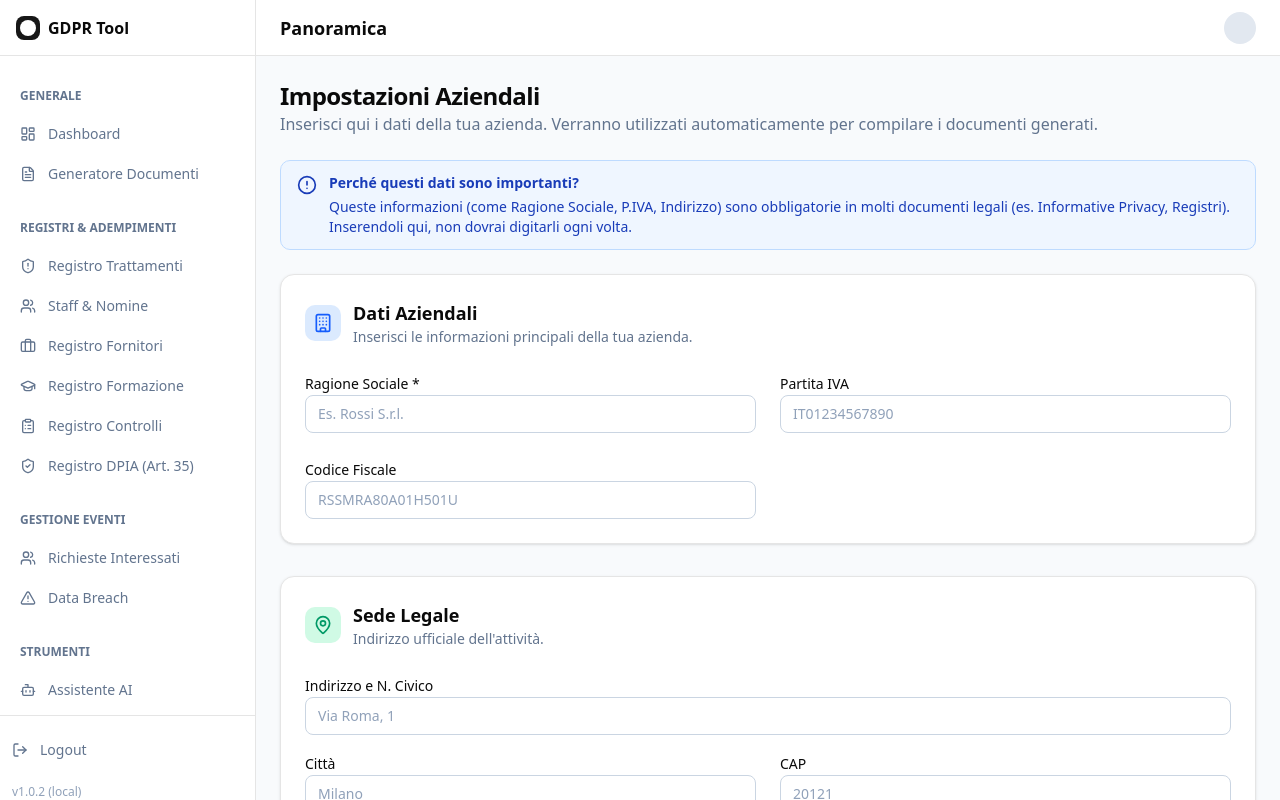
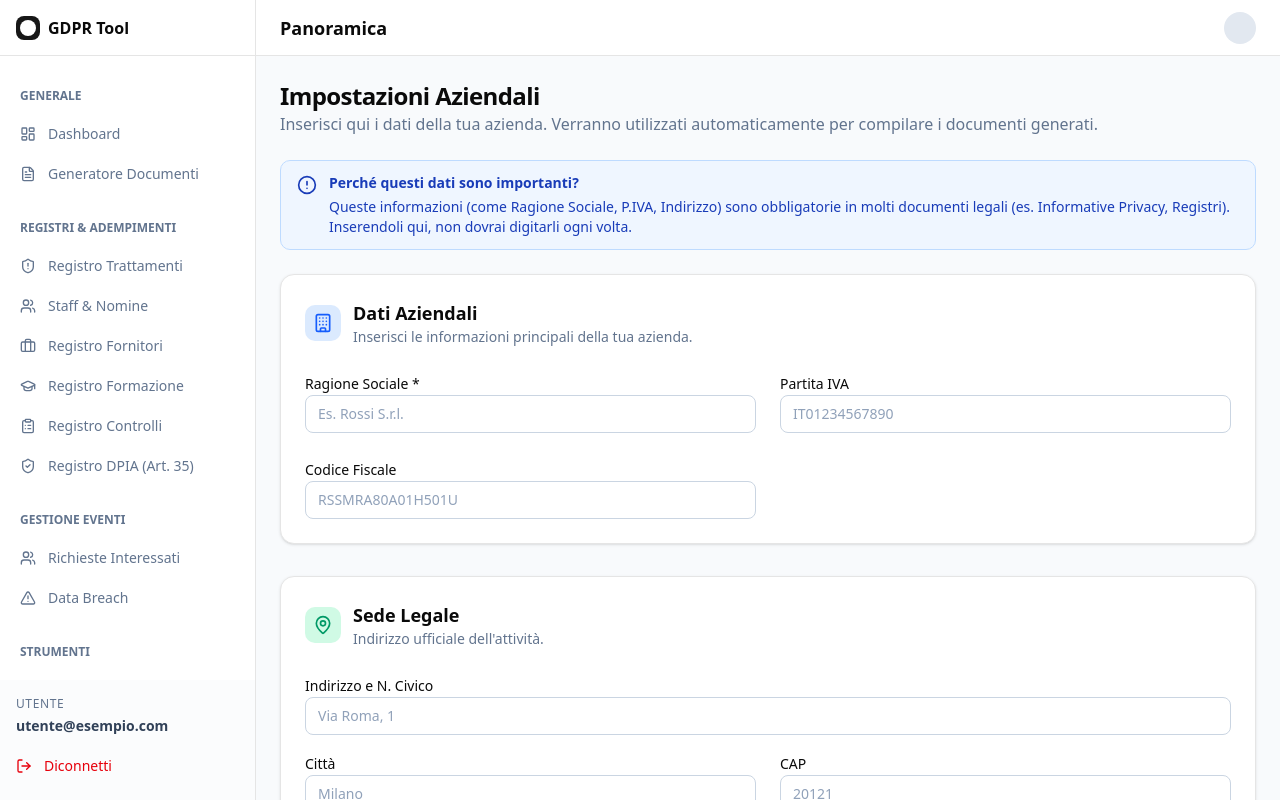
Before and after one commit to cristianolugara/gdpr, a Next.js app: page /dashboard/settings in a window 1280 px wide. Built offline with nearby package versions, Linux system fonts and the light colour scheme; no server answers.

Commit message:
feat: show user email in sidebar and simplify footer

```diff
--- a/src/app/dashboard/layout.tsx
+++ b/src/app/dashboard/layout.tsx
@@ -14,12 +14,17 @@ import {
     ClipboardList,
     ShieldCheck
 } from "lucide-react"
+import { createClient } from "@/lib/supabase/server"
 
-export default function DashboardLayout({
+export default async function DashboardLayout({
     children,
 }: {
     children: React.ReactNode
 }) {
+    const supabase = await createClient()
+    const { data: { user } } = await supabase.auth.getUser()
+    const userEmail = user?.email || 'utente@esempio.com'
+
     return (
         <div className="flex h-screen overflow-hidden bg-slate-50 dark:bg-slate-950">
             {/* Sidebar */}
@@ -128,14 +133,18 @@ export default function DashboardLayout({
                         </Link>
                     </nav>
                 </div>
-                <div className="mt-4 border-t pt-4">
-                    <button className="flex w-full items-center gap-3 rounded-lg px-3 py-2 text-sm font-medium text-slate-500 transition-all hover:text-slate-900 dark:text-slate-400 dark:hover:text-slate-50">
+                <div className="mt-4 border-t/20 border-slate-200 dark:border-slate-800 pt-4 bg-slate-50/50 dark:bg-slate-900/50 pb-4">
+                    <div className="px-4 mb-3">
+                        <p className="text-xs font-medium text-slate-500 dark:text-slate-400 uppercase tracking-wider mb-1">Utente</p>
+                        <p className="text-sm font-semibold truncate text-slate-700 dark:text-slate-300 pointer-events-none" title={userEmail}>
+                            {userEmail}
+                        </p>
+                    </div>
+                    <button className="flex w-full items-center gap-3 px-4 py-2 text-sm font-medium text-red-600 hover:bg-red-50 dark:text-red-400 dark:hover:bg-red-900/10 transition-colors">
                         <LogOut className="h-4 w-4" />
-                        Logout
+                        Diconnetti
                     </button>
-                    <div className="mt-4 px-3 text-xs text-slate-400 dark:text-slate-600">
-                        v1.0.2 ({process.env.NEXT_PUBLIC_COMMIT_SHA?.substring(0, 7) || 'dev'})
-                    </div>
+                    {/* Removed static version display as requested */}
                 </div>
             </aside>
 
```
